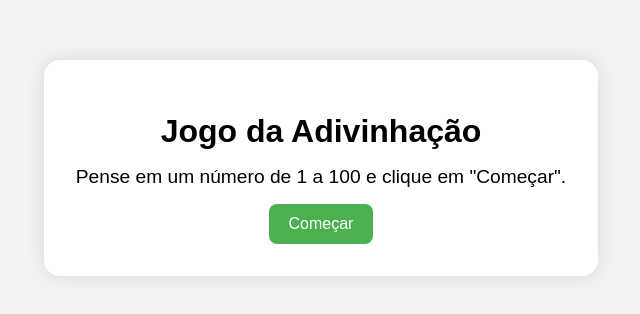
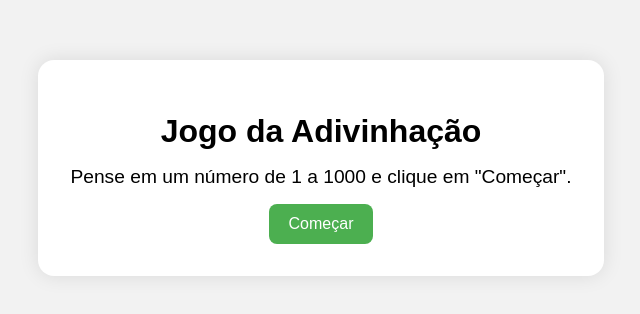
Before and after one commit to RonnySilv/jogoadvinhacao, a plain HTML site: page index.html in a window 1280 px wide. Shown: the part 232-546 px from the top of the page, 319-959 px from the left. Drawn offline with Linux system fonts and the light colour scheme.

Commit message:
Update index.html

```diff
--- a/index.html
+++ b/index.html
@@ -66,7 +66,7 @@
 <body>
   <div class="container">
     <h1>Jogo da Adivinhação</h1>
-    <p id="guess-text">Pense em um número de 1 a 100 e clique em "Começar".</p>
+    <p id="guess-text">Pense em um número de 1 a 1000 e clique em "Começar".</p>
 
     <div class="buttons" id="response-buttons" style="display: none;">
       <button onclick="userResponse('menor')">Menor</button>
```
